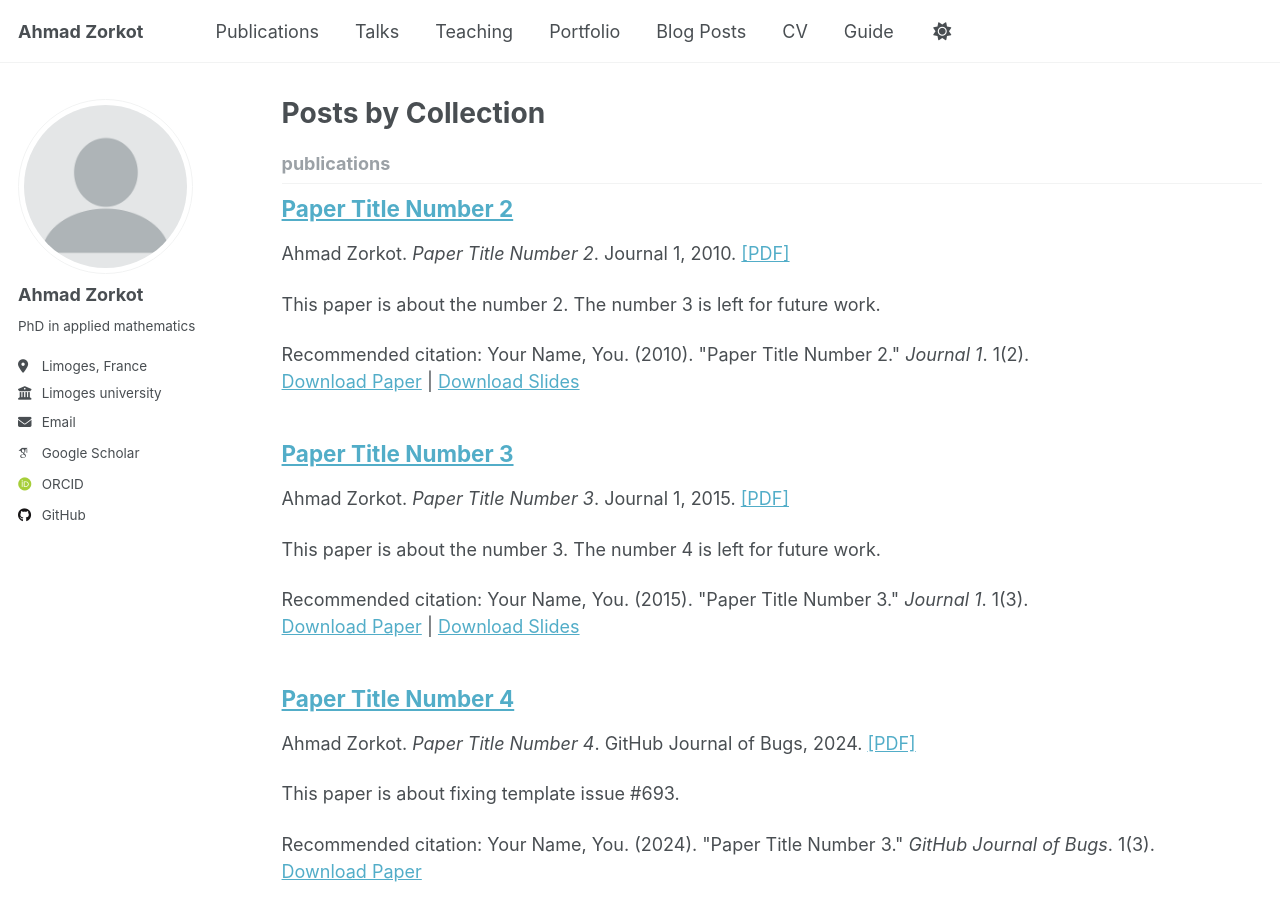
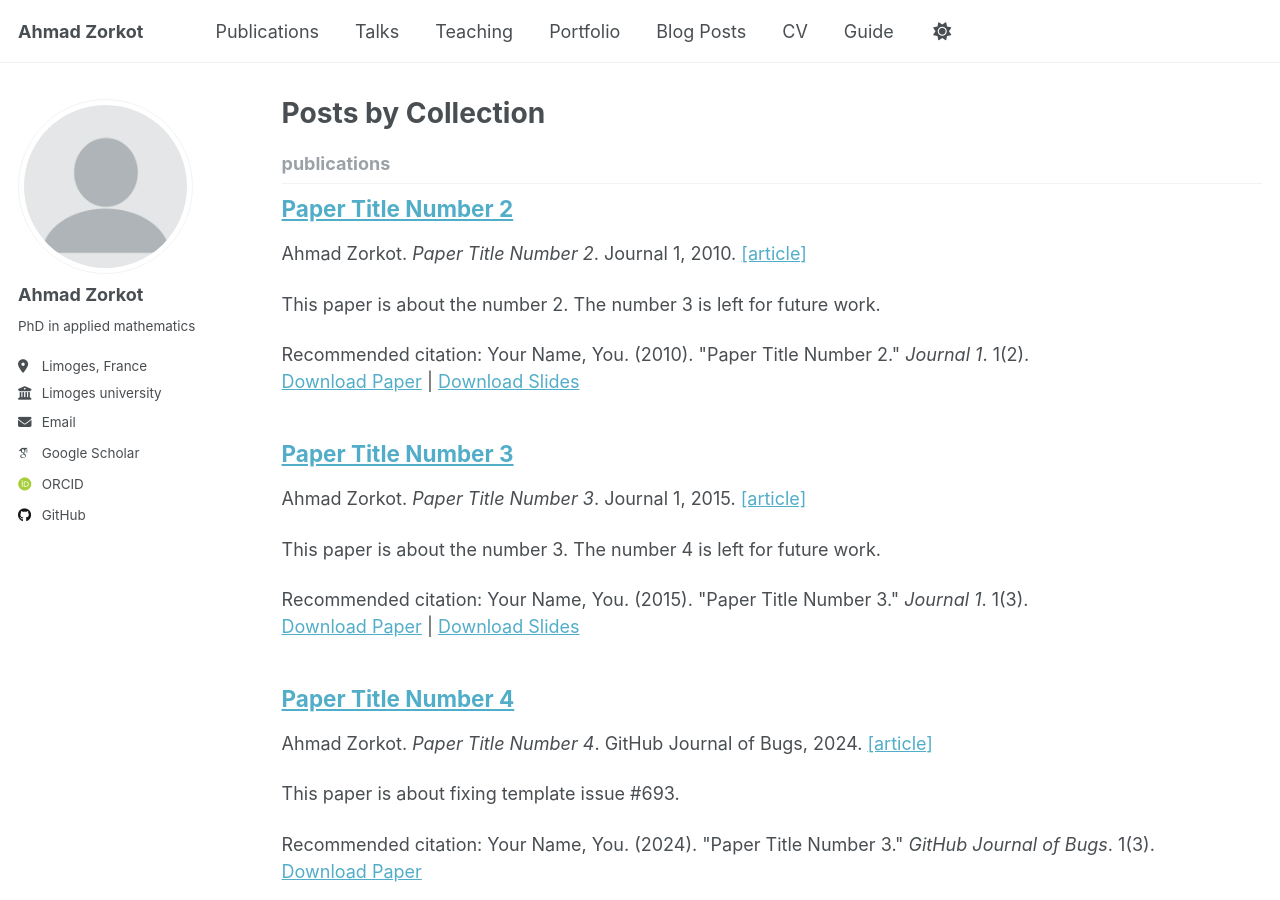
Before and after one commit to ahmadzorkot/ahmadzorkot.github.io, a Jekyll site: the page built from _pages/collection-archive.html, in a window 1280 px wide and 900 px high. Built offline with Jekyll 4.4.1, drawn with Linux system fonts in a browser that asks for light colours; some web fonts are replaced; a file with an impossible date is left out.

Commit message:
Update archive-single.html

```diff
--- a/_includes/archive-single.html
+++ b/_includes/archive-single.html
@@ -44,12 +44,11 @@
     {% elsif post.collection == 'publications' %}
       {% assign author = post.author | default: "Ahmad Zorkot" %}
       {% assign year = post.date | default: "1900-01-01" | date: "%Y" %}
-      <p>
-        {{ author }}. <em>{{ post.title }}</em>. {{ post.venue }}, {{ year }}.
-        {% if post.paperurl %}
-          <a href="{{ post.paperurl }}" target="_blank">[PDF]</a>
-        {% endif %}
-      </p>
+     <p>
+  {{ author }}. <em>{{ post.title }}</em>. {{ post.venue }}, {{ post.date | date: "%Y" }}.
+  <a href="{{ post.paperurl }}">[article]</a>
+</p>
+
 
     {% elsif post.date %}
       <p class="page__date"><strong><i class="fa fa-fw fa-calendar" aria-hidden="true"></i> {{ site.data.ui-text[site.locale].date_label | default: "Published:" }}</strong> <time datetime="{{ post.date | default: "1900-01-01" | date_to_xmlschema }}">{{ post.date | default: "1900-01-01" | date: "%B %d, %Y" }}</time></p>
```
